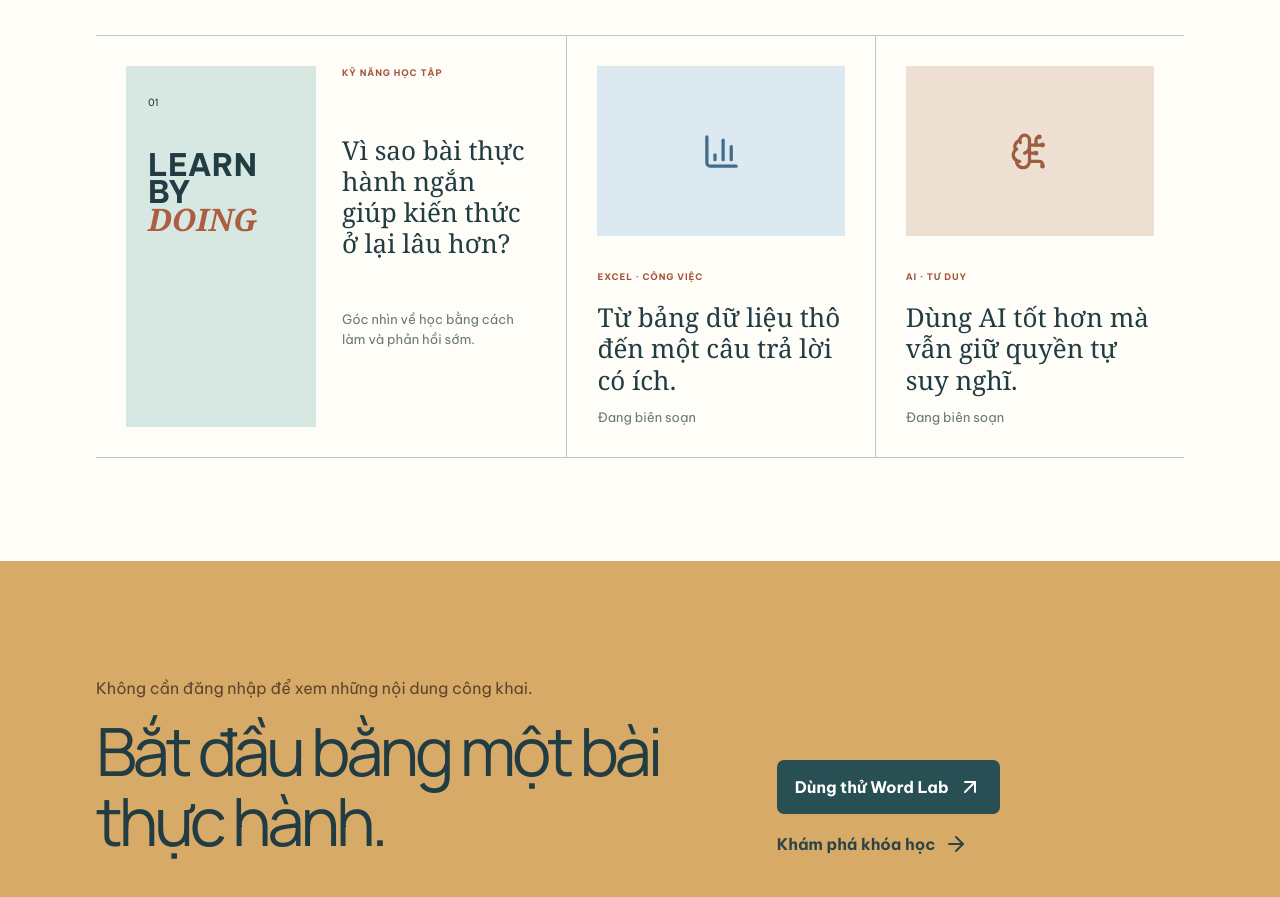
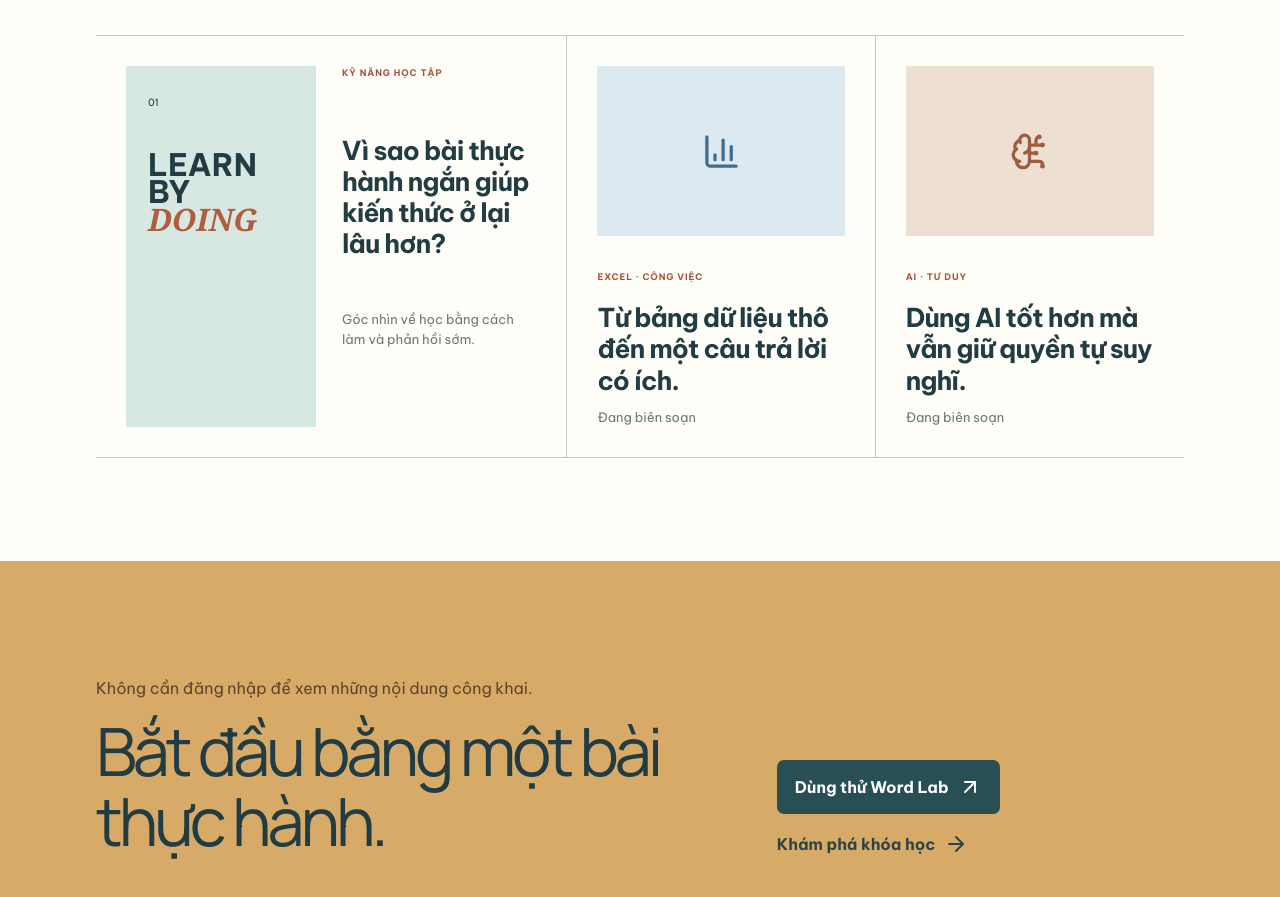
Before and after one commit to huunghia160699/xuong-cong-nghe, a Next.js app: page / in a window 1280 px wide. Shown: the part 4400-5297 px from the top of the page. Built offline with nearby package versions, Linux system fonts and the light colour scheme; no server answers.

Commit message:
style: unify homepage article title typography

```diff
--- a/src/app/(public)/home-condensed.css
+++ b/src/app/(public)/home-condensed.css
@@ -13,5 +13,6 @@
 .xcn-u-future-list h3{margin:0 0 4px;font-size:20px;letter-spacing:-.035em}
 .xcn-u-future-list p{margin:0;color:#687b77;font-size:13px}
 .xcn-u-future-list small{padding:5px 8px;border-radius:999px;background:#e6d9bd;color:#6d5633;font-size:8px;font-weight:900;letter-spacing:.08em;text-transform:uppercase}
+.xcn-u-condensed .xcn-u-news-grid h3{font-family:inherit;font-weight:750;letter-spacing:-.035em}
 @media(max-width:800px){.xcn-u-future-grid{grid-template-columns:1fr;gap:38px}}
 @media(max-width:650px){.xcn-u-future-list article{grid-template-columns:25px 1fr;gap:12px}.xcn-u-future-list small{display:none}}
```
Also changed, not shown: 1 other file (tests, documents, lock files or other folders).
